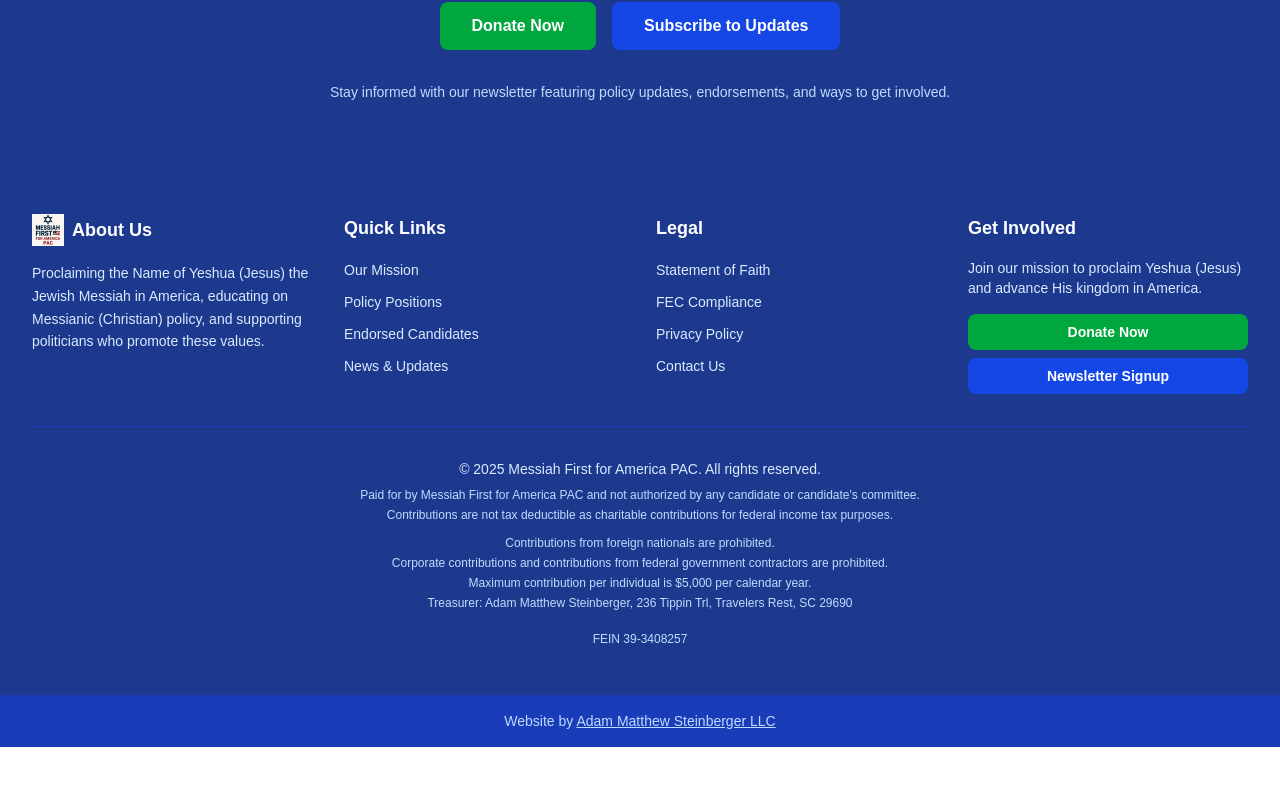
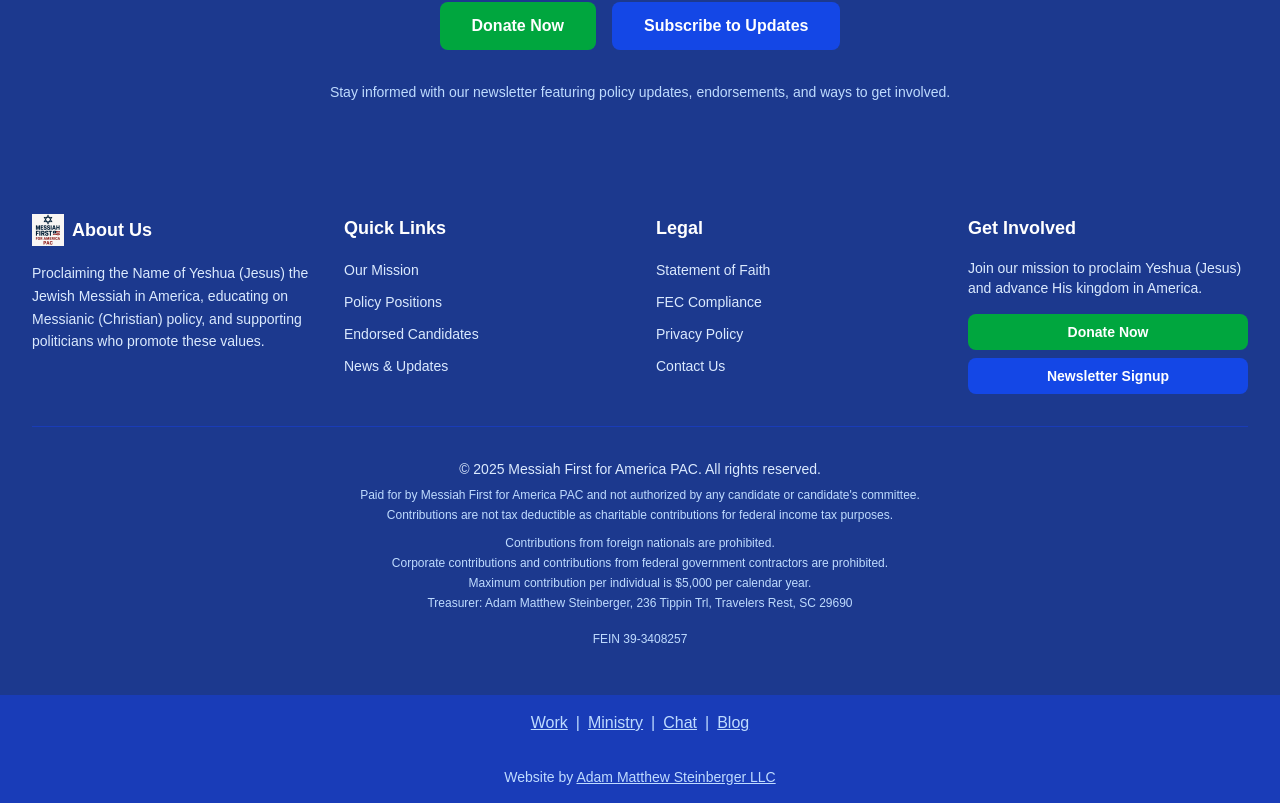
Before and after one commit to realadammatthew/messiahfirst, a Next.js app: page / in a window 1280 px wide. Shown: the part 1316-2119 px from the top of the page. Before the commit the page ends 2063 px from the top, so only its background shows below. Built offline with nearby package versions, Linux system fonts and the light colour scheme.

Commit message:
adding linkage

```diff
--- a/src/components/layout/Footer.tsx
+++ b/src/components/layout/Footer.tsx
@@ -132,6 +132,23 @@
         </div>
       </div>
       <div className="bg-blue-800 text-center py-4">
+        <a href="https://hire.adam.matthewsteinberger.com" className="underline text-blue-200 hover:text-white">
+          Work
+        </a>
+        <span className="mx-2 text-blue-200">|</span>
+        <a href="https://humbleberger.org" className="underline text-blue-200 hover:text-white">
+          Ministry
+        </a>
+        <span className="mx-2 text-blue-200">|</span>
+        <a href="https://chat.adam.matthewsteinberger.com" className="underline text-blue-200 hover:text-white">
+          Chat
+        </a>
+        <span className="mx-2 text-blue-200">|</span>
+        <a href="https://theautisticapologist.com/" className="underline text-blue-200 hover:text-white">
+          Blog
+        </a>
+      </div>
+      <div className="bg-blue-800 text-center py-4">
         <div className="max-w-7xl mx-auto px-4 sm:px-6 lg:px-8 text-blue-200 text-sm">
           Website by <a href="https://hire.adam.matthewsteinberger.com" className="underline hover:text-white">Adam Matthew Steinberger LLC</a>
         </div>
```
